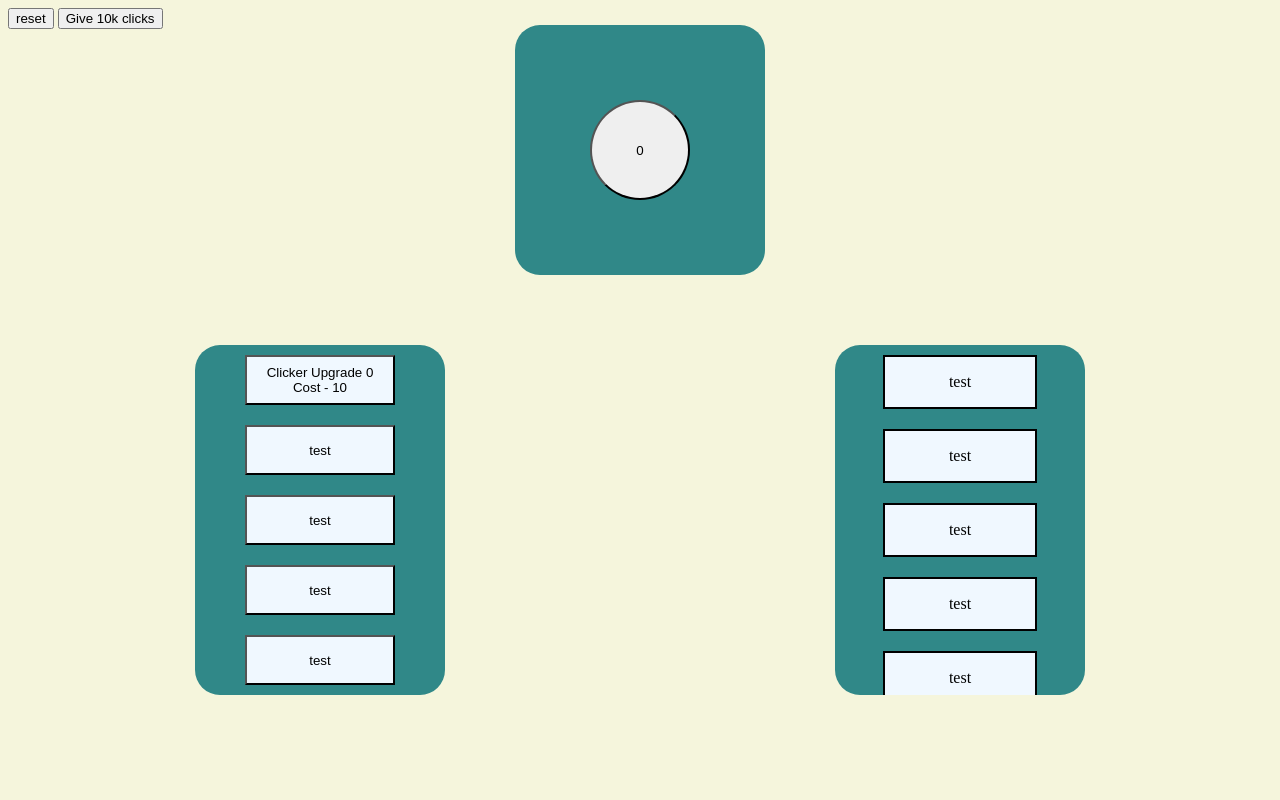
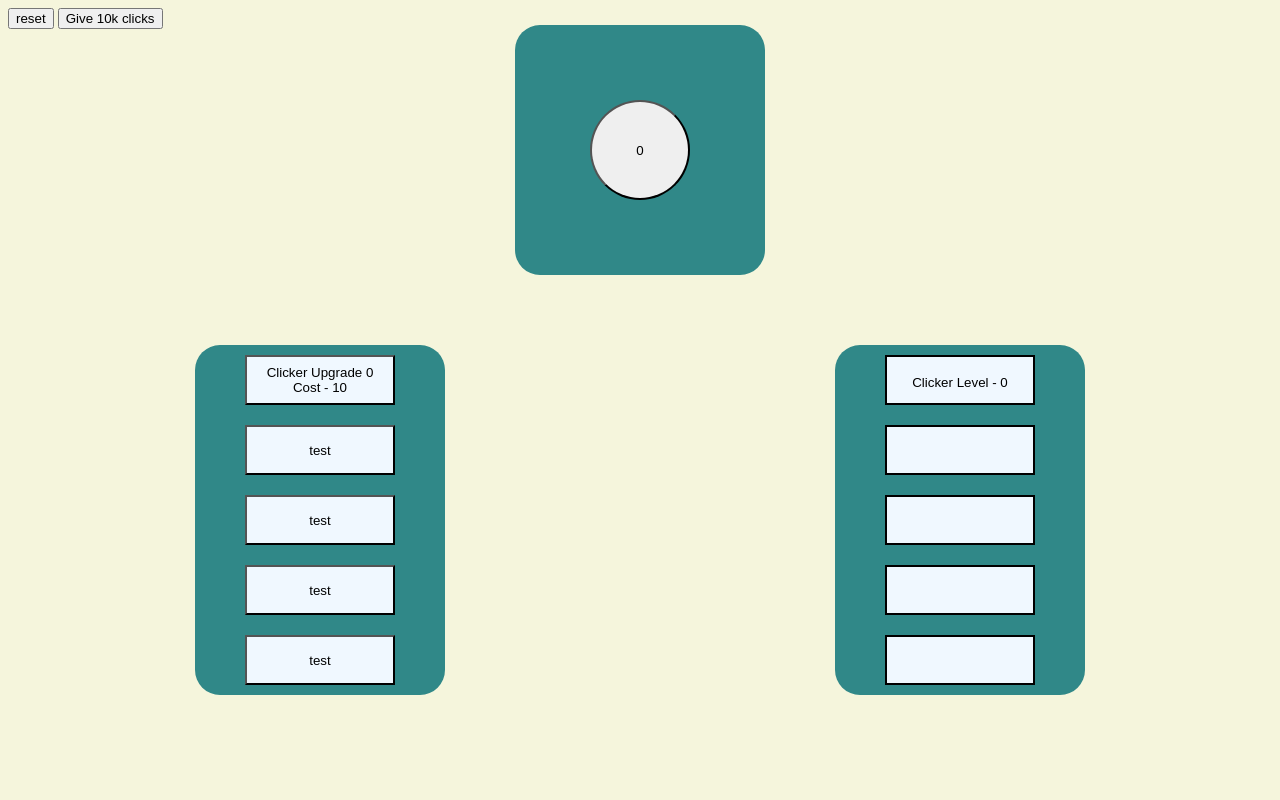
Before and after one commit to gamermj223/gamermj223, a plain HTML site: page clickergame/main.html in a window 1280 px wide. Drawn offline with Linux system fonts and the light colour scheme.

Commit message:
Update main.html

```diff
--- a/clickergame/main.html
+++ b/clickergame/main.html
@@ -20,12 +20,14 @@
         <button class="upgradebuttons">test</button>
     </div>
     <div id="stats_div">
-        <label class="labelstats">test</label><br>
-        <label class="labelstats">test</label><br>
-        <label class="labelstats">test</label><br>
-        <label class="labelstats">test</label><br>
-        <label class="labelstats">test</label><br>
-        <label class="labelstats">test</label><br>
+        <button id="clickerlevel" class="labelstats"></button><br>
+        <button class="labelstats"></button><br>
+        <button class="labelstats"></button><br>
+        <button class="labelstats"></button><br>
+        <button class="labelstats"></button><br>
+        <button class="labelstats"></button><br>
+        <button class="labelstats"></button><br>
+        <button class="labelstats"></button><br>
     </div>
     <script src="main.js"></script>
 </body>
```
